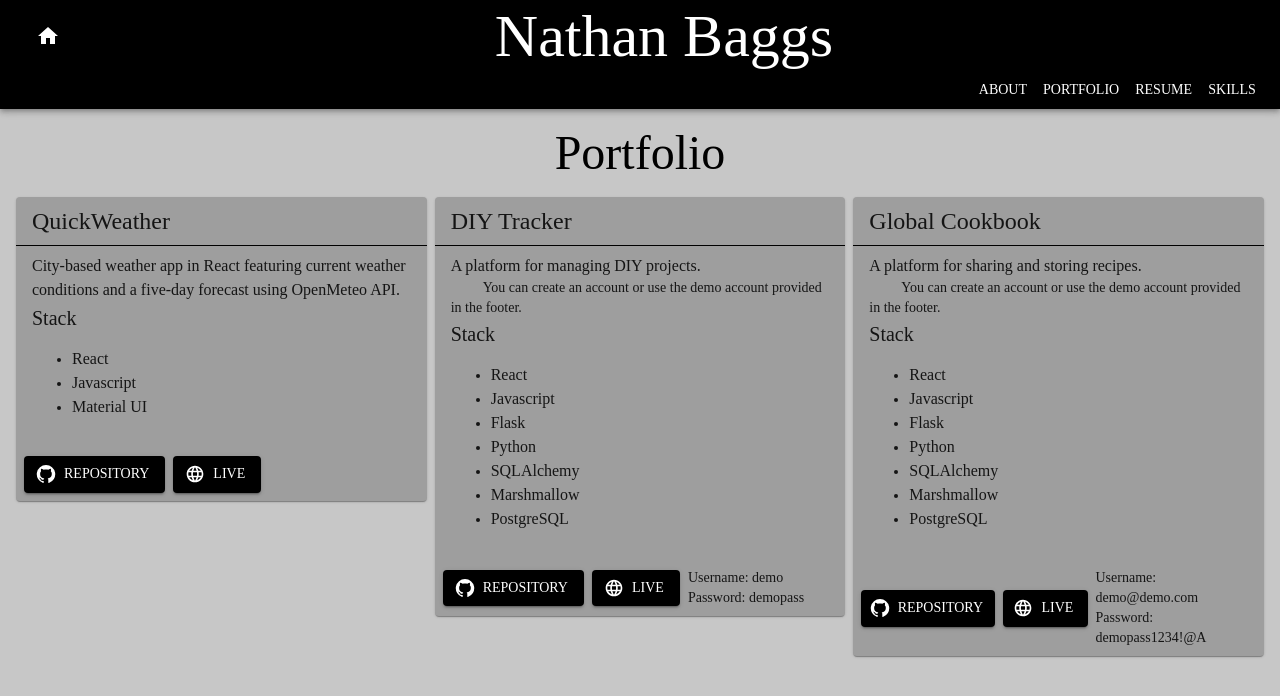
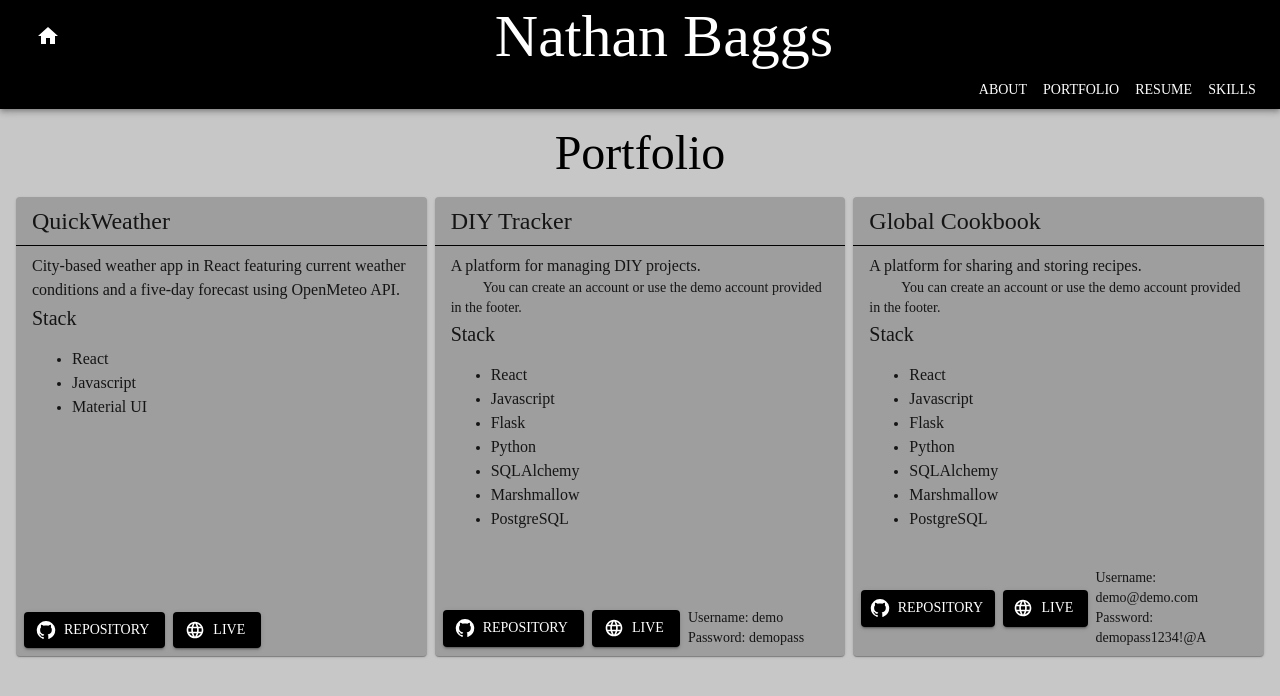
Before and after one commit to 6kbgdb7k85-stack/Portfolio, a React (Vite) app: page /projects in a window 1280 px wide. Shown: the top 696 px of the page. Built offline with nearby package versions, Linux system fonts and the light colour scheme; a web font is replaced by a local one.

Commit message:
cards scale to the tallest in row

```diff
--- a/src/components/Landing/ProjectCard.jsx
+++ b/src/components/Landing/ProjectCard.jsx
@@ -18,10 +18,10 @@ import handleLinkClick from "../../common/utils/handleLinkClick";
 export default function ProjectCard({ project }) {
   const { name, description, stack, link, github, demoCreds } = project;
   return (
-    <Card>
-      <CardActionArea onClick={() => handleLinkClick(link)}>
+    <Card sx={{height:"100%", display:"flex", flexDirection:"column"}}>
+      <CardActionArea onClick={() => handleLinkClick(link)} sx={{flexGrow:1, display:"flex", flexDirection:"column", alignItems:"stretch"}}>
         <CardHeader title={name} sx={{borderBottom:"1px solid black", pb:".5rem", pt:".5rem"}}/>
-        <CardContent sx={{pt:".5rem"}}>
+        <CardContent sx={{pt:".5rem", flexGrow:1}}>
           <Typography variant="body1">{description}</Typography>
           {demoCreds && (
             <Typography variant="body2" sx={{ textIndent: "2rem" }}>
```
